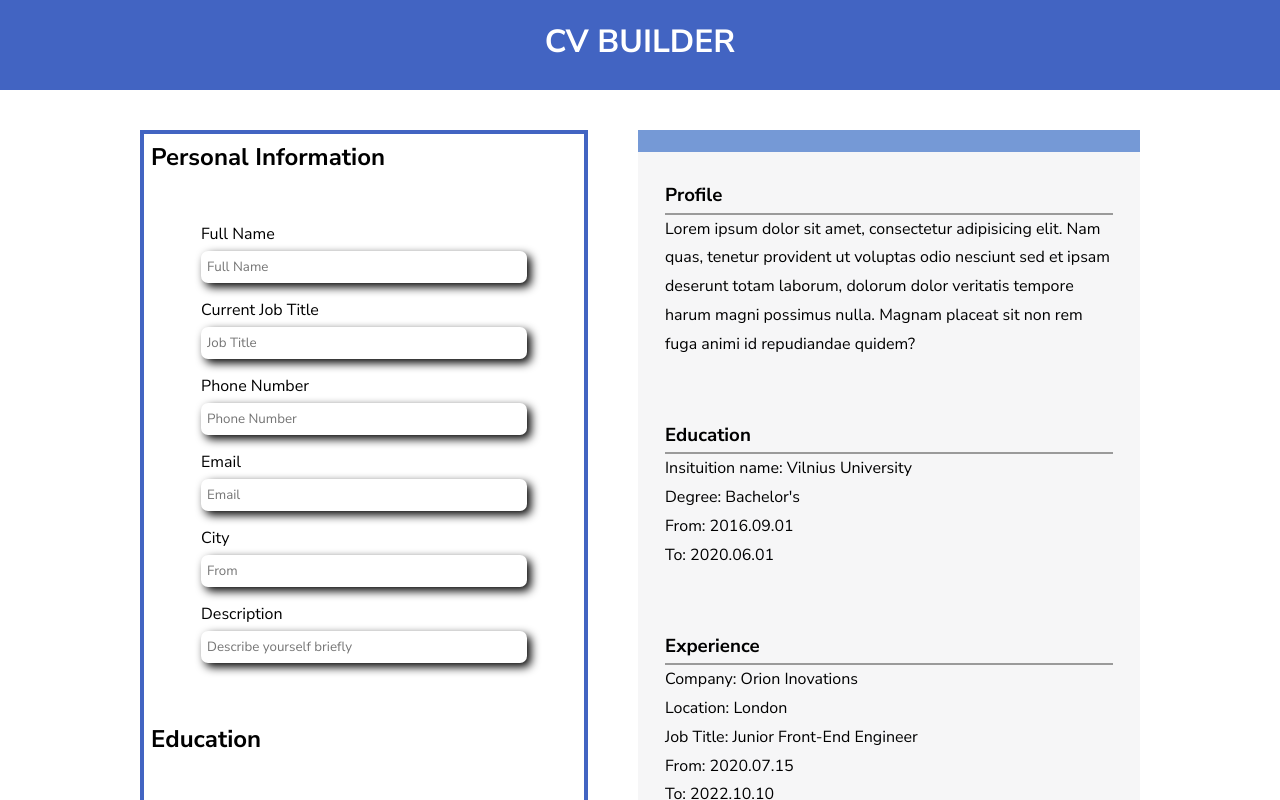
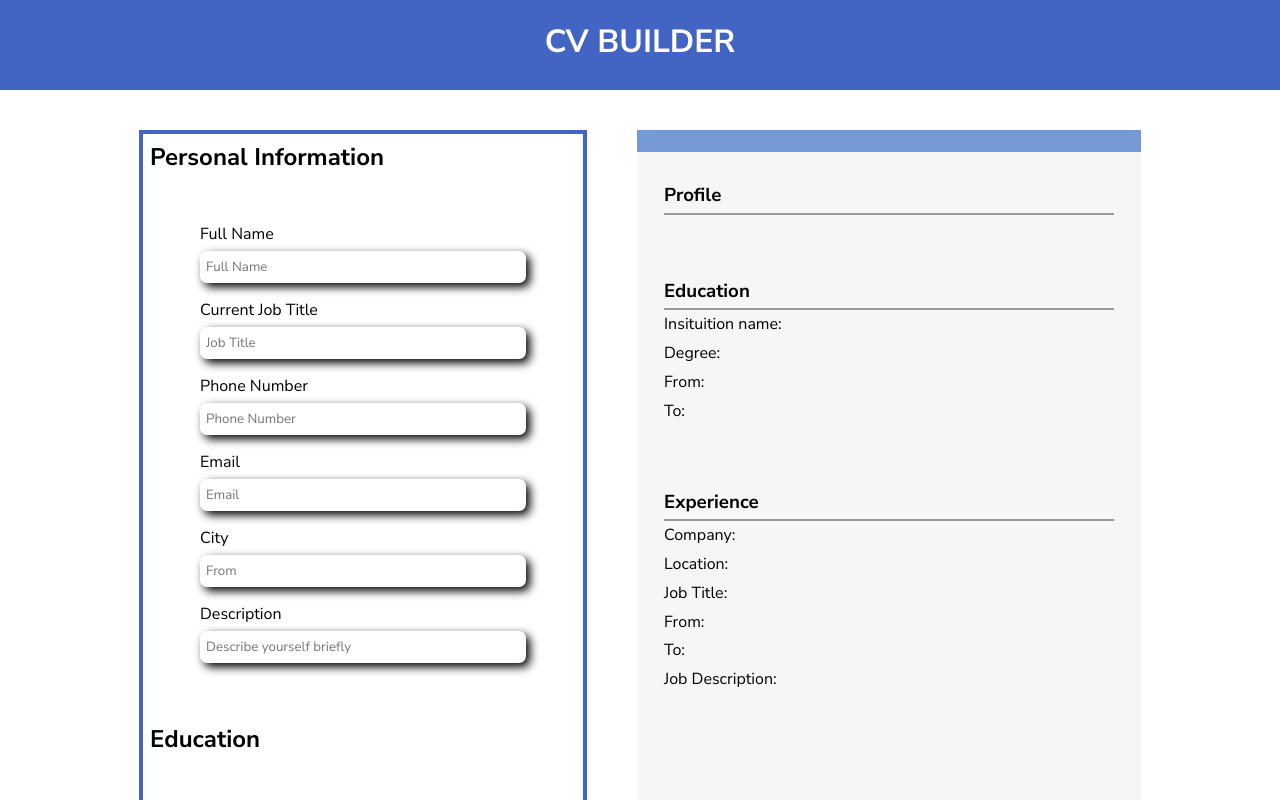
Before and after one commit to its-nikole/cv-project-react, a React (Create React App) app: page / in a window 1280 px wide. Shown: the top 800 px of the page. Built offline with nearby package versions, Linux system fonts and the light colour scheme.

Commit message:
style: :art: Deleted unecessary text in strings

```diff
--- a/src/App.js
+++ b/src/App.js
@@ -13,17 +13,17 @@ export function App() {
     phoneNumber: [],
     email: "",
     cityFrom: "",
-    description: "Lorem ipsum dolor sit amet, consectetur adipisicing elit. Nam quas, tenetur provident ut voluptas odio nesciunt sed et ipsam deserunt totam laborum, dolorum dolor veritatis tempore harum magni possimus nulla. Magnam placeat sit non rem fuga animi id repudiandae quidem?",
-    institution: "Vilnius University",
-    degree: "Bachelor's",
-    courseStart: "2016.09.01",
-    courseEnd: "2020.06.01",
-    company: "Orion Inovations",
-    location: "London",
-    jobTitle: "Junior Front-End Engineer",
-    jobStart: "2020.07.15",
-    jobEnd: "2022.10.10",
-    jobDescription: "Lorem ipsum dolor sit amet, consectetur adipisicing elit. Nam quas, tenetur provident ut voluptas odio nesciunt sed et ipsam deserunt totam laborum, dolorum dolor veritatis tempore harum magni possimus nulla. Magnam placeat sit non rem fuga animi id repudiandae quidem?"
+    description: "",
+    institution: "",
+    degree: "",
+    courseStart: "",
+    courseEnd: "",
+    company: "",
+    location: "",
+    jobTitle: "",
+    jobStart: "",
+    jobEnd: "",
+    jobDescription: ""
   })
 
   function getDetails(e) {
--- a/src/styles.css
+++ b/src/styles.css
@@ -80,6 +80,7 @@ form {
     gap: 60px;
     padding: 27px;
     line-height: 1.8;
+    width: 450px;
 }
 
 .btn-add {
```
